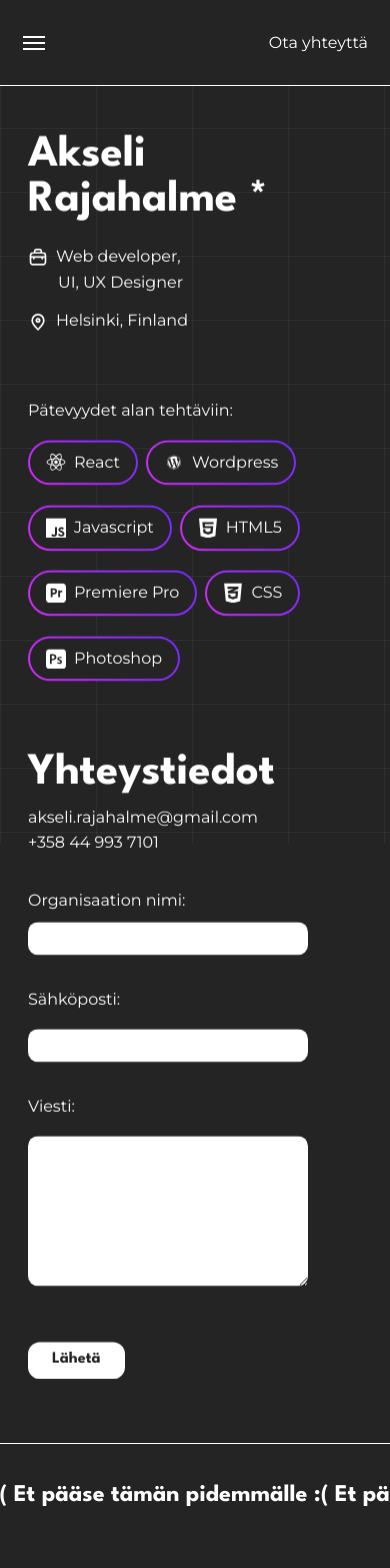
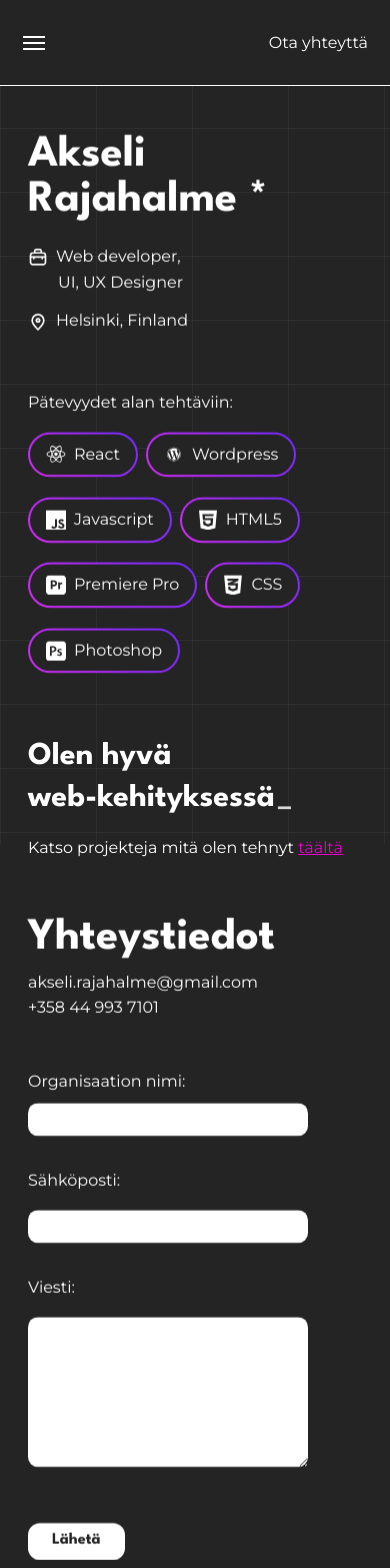
Before and after one commit to AkseliRaj/CV-SIVUSTO-V2, a React (Create React App) app in the folder cv-sivusto-v2/: page /home in a window 390 px wide. Shown: the top 1568 px of the page. Before the commit the page ends 1546 px from the top, so only its background shows below. Built offline with nearby package versions, Linux system fonts and the light colour scheme.

Commit message:
Revert "Added display properties to css so that Highlightsection is hidden on smaller screens"
This reverts commit edbd559e83fbfd8e5248e4f1795bf81c45d0cfe7.

```diff
--- a/cv-sivusto-v2/src/CSS/HighlightSection.css
+++ b/cv-sivusto-v2/src/CSS/HighlightSection.css
@@ -57,7 +57,19 @@
 /*Highlight*/
 @media (max-width: 992px) {
   .highlight-heading {
-    font-size: 5rem;
+    font-size: 3.7rem;
+  }
+}
+
+@media (max-width: 580px) {
+  .highlight-heading {
+    font-size: 2.7rem;
+  }
+}
+
+@media (max-width: 400px) {
+  .highlight-heading {
+    font-size: 2rem;
   }
 }
 
@@ -68,10 +80,14 @@
   }
 }
 
-
-/*Hides the highlight section on smaller screens*/
-@media (max-width: 767px) {
-  .highlight-wrapper {
-    display: none;
+@media (max-width: 580px) {
+  .highlight-subtext {
+    font-size: 1.3rem;
   }
 }
+
+@media (max-width: 400px) {
+  .highlight-subtext {
+    font-size: 1rem;
+  }
+}
--- a/cv-sivusto-v2/src/CSS/Home.css
+++ b/cv-sivusto-v2/src/CSS/Home.css
@@ -185,7 +185,17 @@
   .header-section {
     margin-left: 1.2rem; /* Left margin adjustment */
     margin-top: 0rem; /* Removes top margin */
-    margin-bottom: 5rem; /* Adjusts bottom margin */
+    margin-bottom: 3.5rem; /* Adjusts bottom margin */
+  }
+}
+
+@media (max-width: 580px) {
+  .skills-section,
+  .contactForm,
+  .header-section {
+    margin-left: 1.2rem; /* Left margin adjustment */
+    margin-top: 0rem; /* Removes top margin */
+    margin-bottom: 3.5rem; /* Adjusts bottom margin */
   }
 }
 
@@ -194,8 +204,7 @@
   .skills-section,
   .contactForm,
   .header-section {
-    margin-left: 1rem;
-    margin-bottom: 4rem; /* Further left margin adjustment */
+    margin-left: 1rem; /* Further left margin adjustment */
   }
 }
 
@@ -239,21 +248,3 @@
     padding: .5rem 1rem; /* Adjusted padding */
   }
 }
-
-@media (max-width: 992px) {
-  .contactForm p {
-    margin-bottom: 4rem !important;
-  }
-}
-
-@media (max-width: 580px) {
-  .contactForm p {
-    margin-bottom: 3rem !important;
-  }
-}
-
-@media (max-width: 400px) {
-  .contactForm p {
-    margin-bottom: 2rem !important;
-  }
-}
--- a/cv-sivusto-v2/src/CSS/contactForm.css
+++ b/cv-sivusto-v2/src/CSS/contactForm.css
@@ -1,6 +1,7 @@
 form {
   font-family: 'Montserrat', sans-serif;
   color: #ffffff;
+  margin-top: 3rem;
 }
 
 label {
--- a/cv-sivusto-v2/src/sites/Home.js
+++ b/cv-sivusto-v2/src/sites/Home.js
@@ -90,6 +90,7 @@ function Home() {
             <img src={cssIcon} alt="CSS" />
             <span>CSS</span>
           </div>
+
           <div className="skill-badge">
             <img src={psIcon} alt="Photoshop" />
             <span>Photoshop</span>
```
